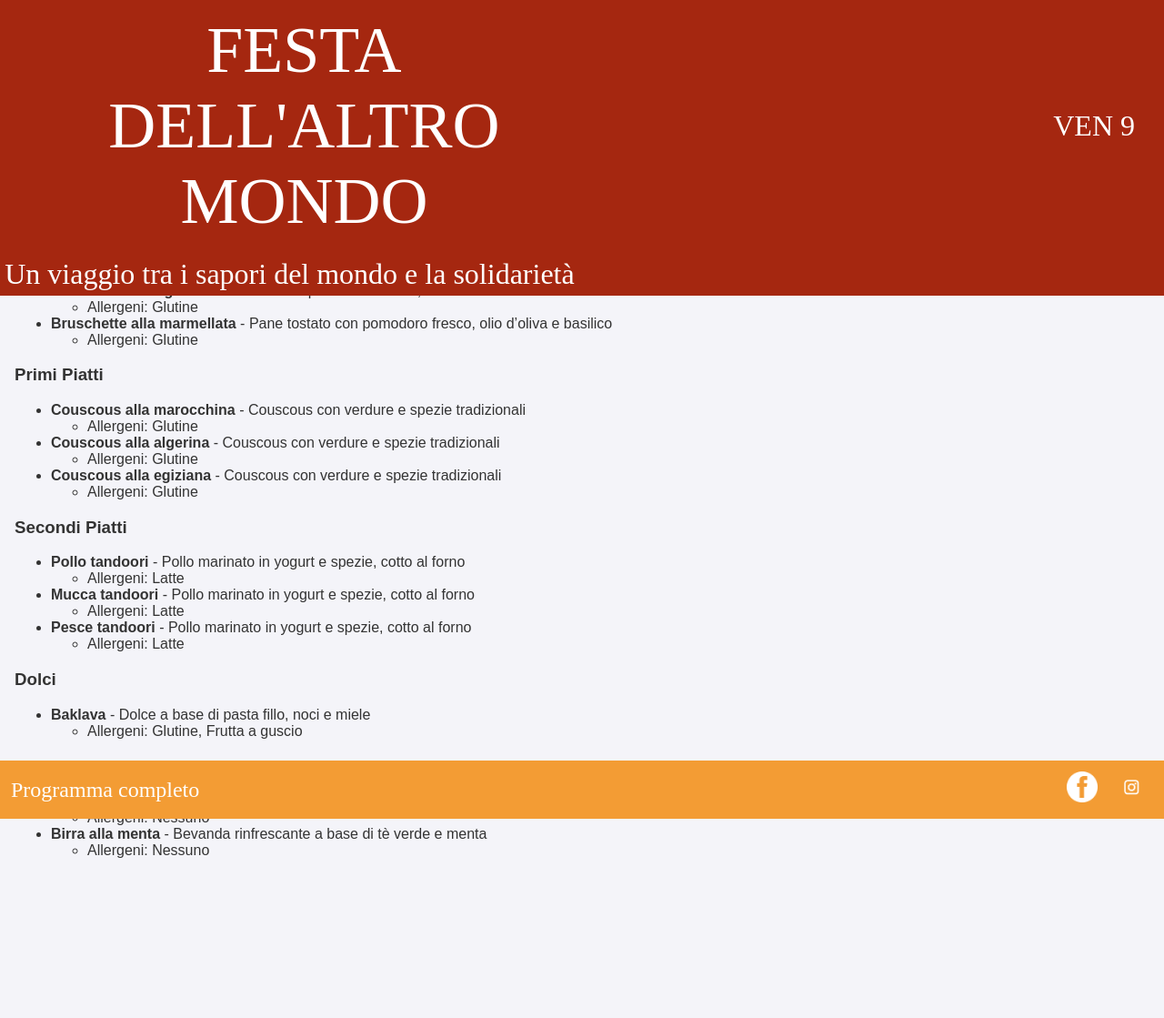
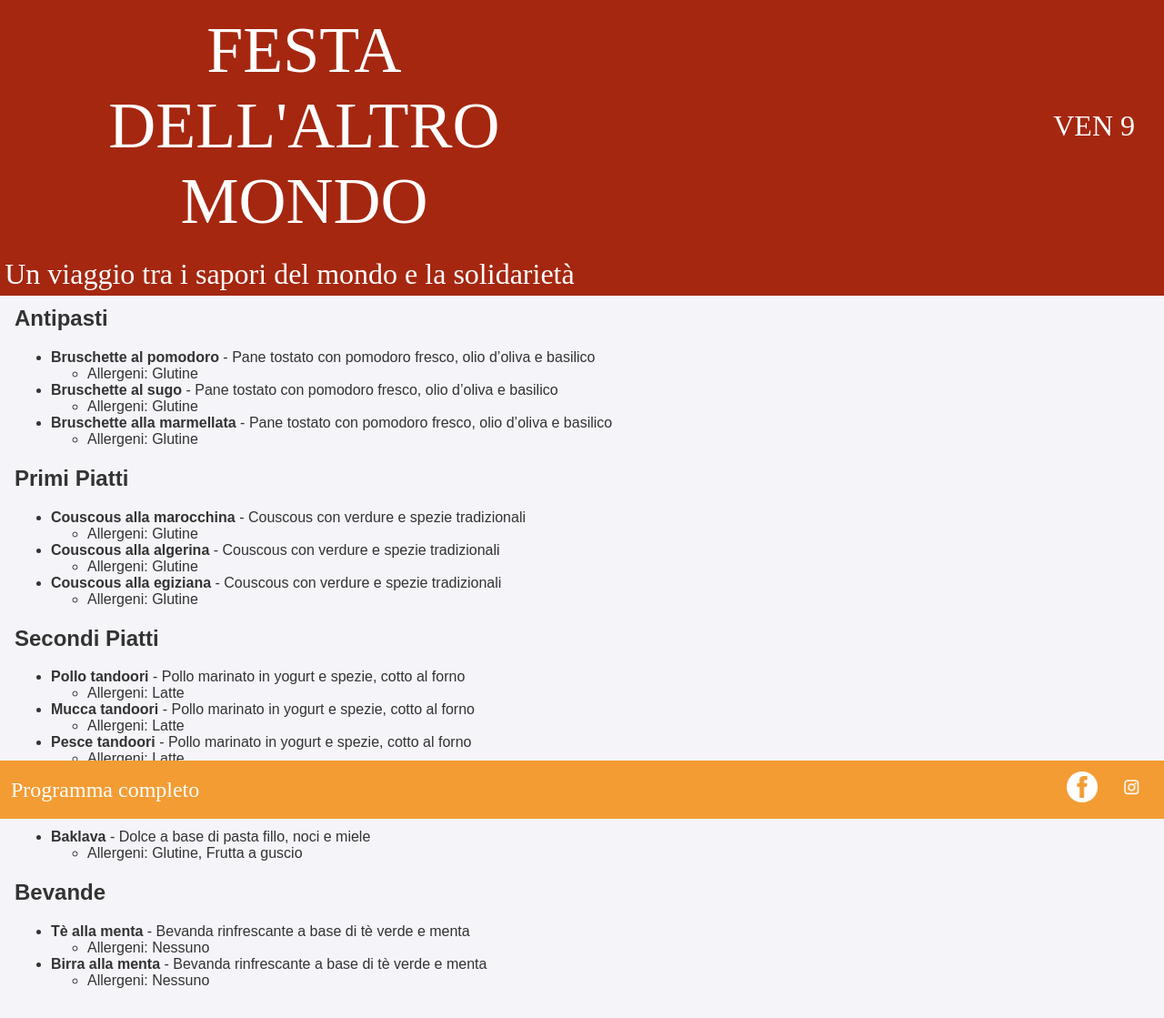
Before and after one commit to isottipietro/menu-altro-mondo, a Jekyll site: the page built from index.md, in a window 1280 px wide. Shown: the whole page at 91% size. Built offline with Jekyll 4.4.1, drawn with Linux system fonts in a browser that asks for light colours; some web fonts are replaced; before the commit the page ends 976 px from its top, so only the background shows below that.

Commit message:
some changes

```diff
--- a/_layouts/home.html
+++ b/_layouts/home.html
@@ -21,15 +21,7 @@
 
     <script>
         // When the user scrolls down 50px from the top of the document, resize the header's font size
-        window.onload = function() {calcFunction()};
-
         window.onscroll = function() {scrollFunction()};
-
-        function calcFunction() {
-          var headerHeight = $('header').height() + 'px';
-          $('main').css('margin-top', headerHeight);
-        }
-
 
         function scrollFunction() {
           if (document.body.scrollTop > 50 || document.documentElement.scrollTop > 50 ) {
--- a/assets/css/style.css
+++ b/assets/css/style.css
@@ -42,8 +42,6 @@ header p {
     font-size: 2em;
     padding: 0.2em 1em;
     max-width: 20%;
-    display: flex;
-    align-items: center;;
 }
 #info {
     max-width: 100%;
@@ -65,7 +63,7 @@ footer p {
 }
 main {
     padding: 1em;
-    margin-top: 150px;
+    margin-top: 300px;
 }
 
 .socials {
--- a/index.md
+++ b/index.md
@@ -4,9 +4,7 @@ title: VEN 9
 description: Un viaggio tra i sapori del mondo e la solidarietà
 ---
 
-## Menù della Sagra
-
-### Antipasti
+## Antipasti ##
 - **Bruschette al pomodoro** - Pane tostato con pomodoro fresco, olio d'oliva e basilico
   - Allergeni: Glutine
 
@@ -16,7 +14,7 @@ description: Un viaggio tra i sapori del mondo e la solidarietà
 - **Bruschette alla marmellata** - Pane tostato con pomodoro fresco, olio d'oliva e basilico
   - Allergeni: Glutine
 
-### Primi Piatti
+## Primi Piatti ##
 - **Couscous alla marocchina** - Couscous con verdure e spezie tradizionali
   - Allergeni: Glutine
 
@@ -26,7 +24,7 @@ description: Un viaggio tra i sapori del mondo e la solidarietà
 - **Couscous alla egiziana** - Couscous con verdure e spezie tradizionali
   - Allergeni: Glutine
 
-### Secondi Piatti
+## Secondi Piatti ##
 - **Pollo tandoori** - Pollo marinato in yogurt e spezie, cotto al forno
   - Allergeni: Latte
 
@@ -36,11 +34,11 @@ description: Un viaggio tra i sapori del mondo e la solidarietà
 - **Pesce tandoori** - Pollo marinato in yogurt e spezie, cotto al forno
   - Allergeni: Latte
 
-### Dolci
+## Dolci
 - **Baklava** - Dolce a base di pasta fillo, noci e miele
   - Allergeni: Glutine, Frutta a guscio
 
-### Bevande
+## Bevande
 - **Tè alla menta** - Bevanda rinfrescante a base di tè verde e menta
   - Allergeni: Nessuno
 
```
